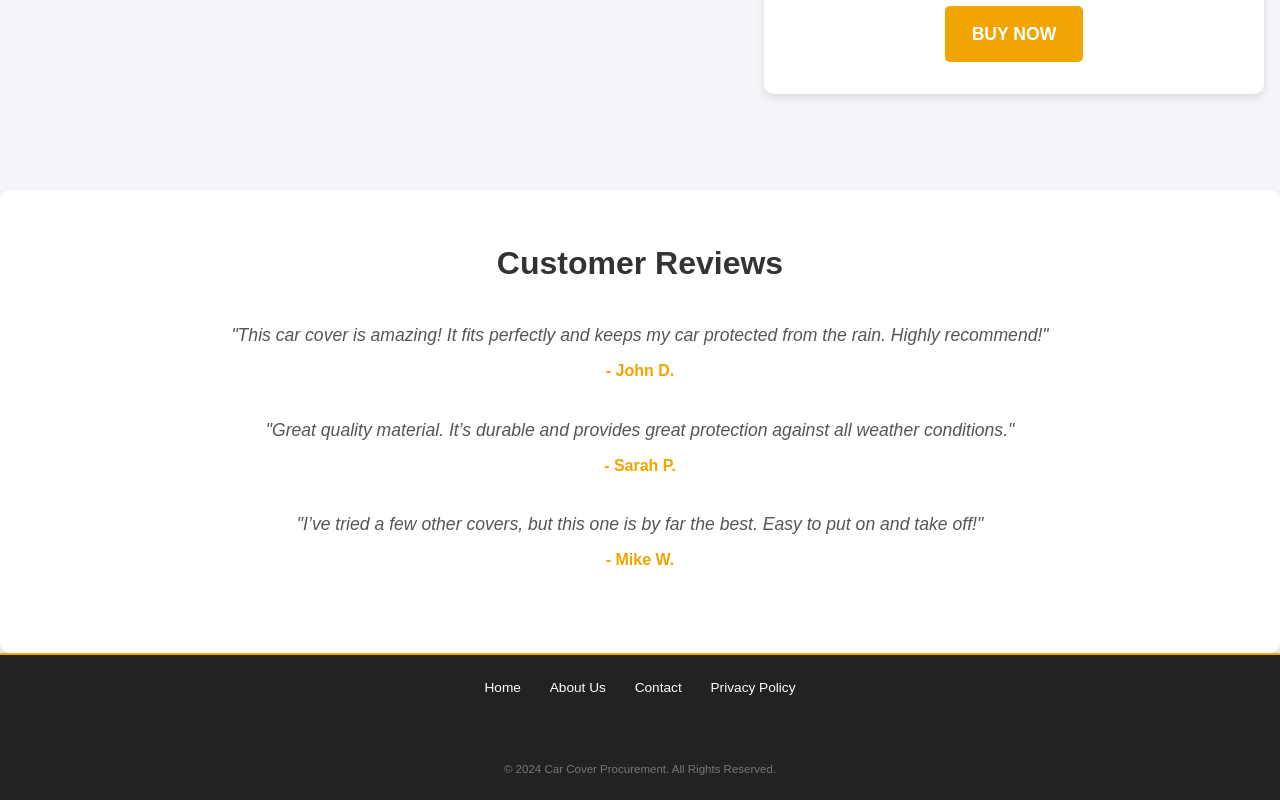
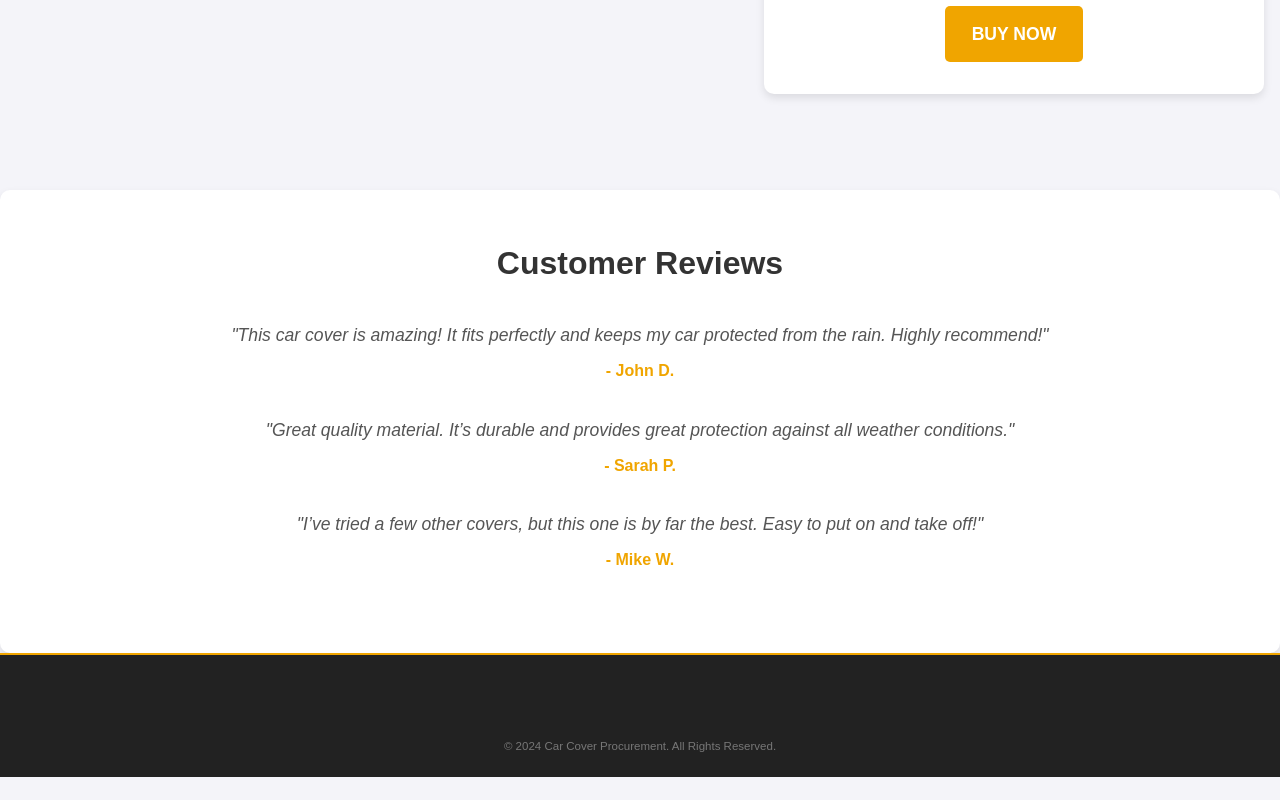
Before and after one commit to mehdiali7/car-cover-procurement, a plain HTML site: page Customer/product.html in a window 1280 px wide. Shown: the part 635-1435 px from the top of the page. After the commit the page ends 1412 px from the top, so only its background shows below. Drawn offline with Linux system fonts and the light colour scheme.

Commit message:
Update product.html

```diff
--- a/Customer/product.html
+++ b/Customer/product.html
@@ -51,7 +51,7 @@
                     <p id="total-price">$99.99</p>
                 </div>
                 <div class="cta-buttons">
-                    <a href="#buy-now" class="btn">Buy Now</a>
+                    <a href="/Customer/checkout.html" class="btn">Buy Now</a>
                 </div>
             </div>
         </div>
@@ -76,12 +76,7 @@
 
     <!-- Footer Section -->
     <footer>
-        <ul class="footer-links">
-            <li><a href="#">Home</a></li>
-            <li><a href="#">About Us</a></li>
-            <li><a href="#">Contact</a></li>
-            <li><a href="#">Privacy Policy</a></li>
-        </ul>
+
         <div class="social-icons">
             <a href="#" class="fab fa-facebook"></a>
             <a href="#" class="fab fa-twitter"></a>
```
